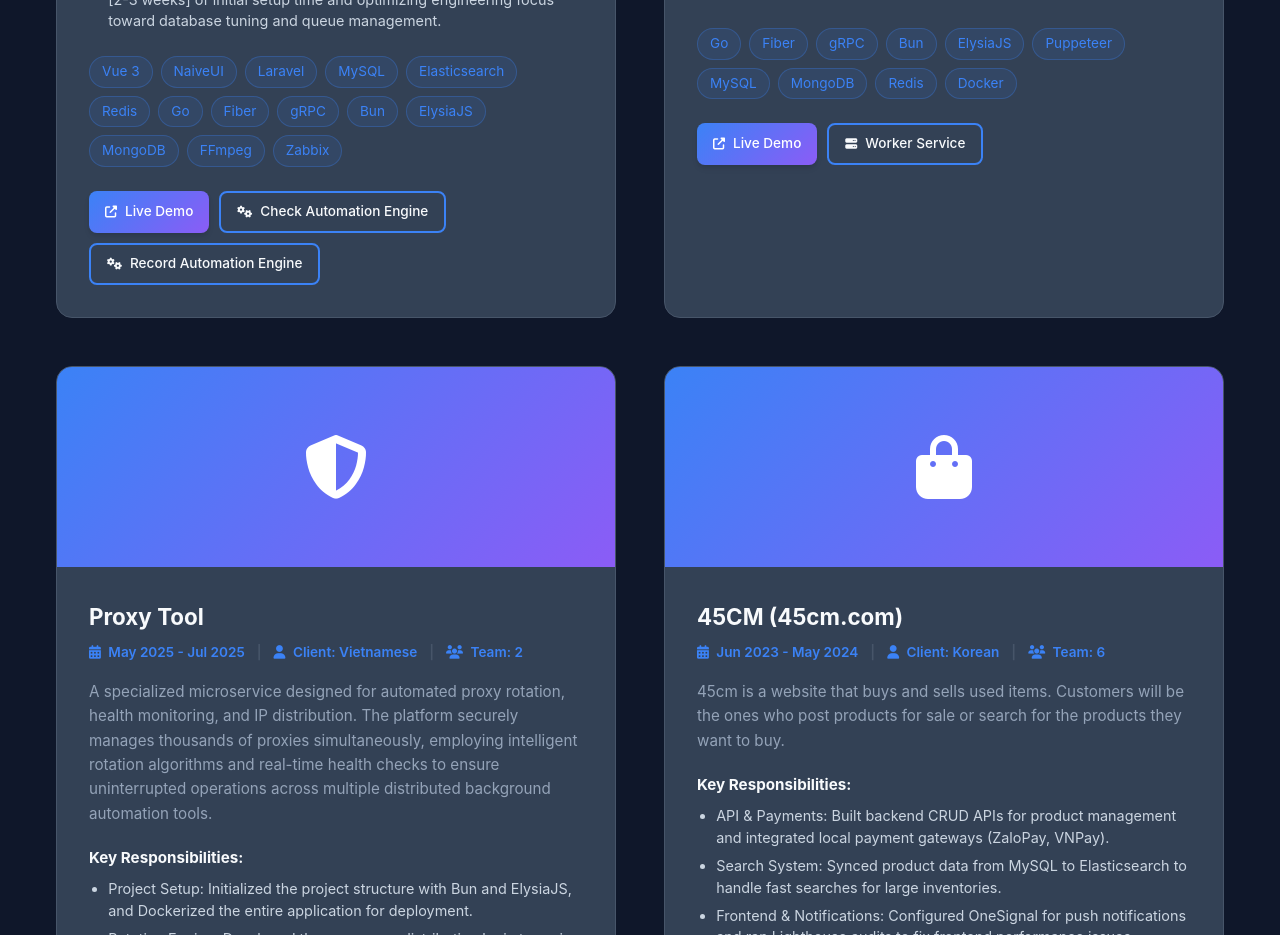
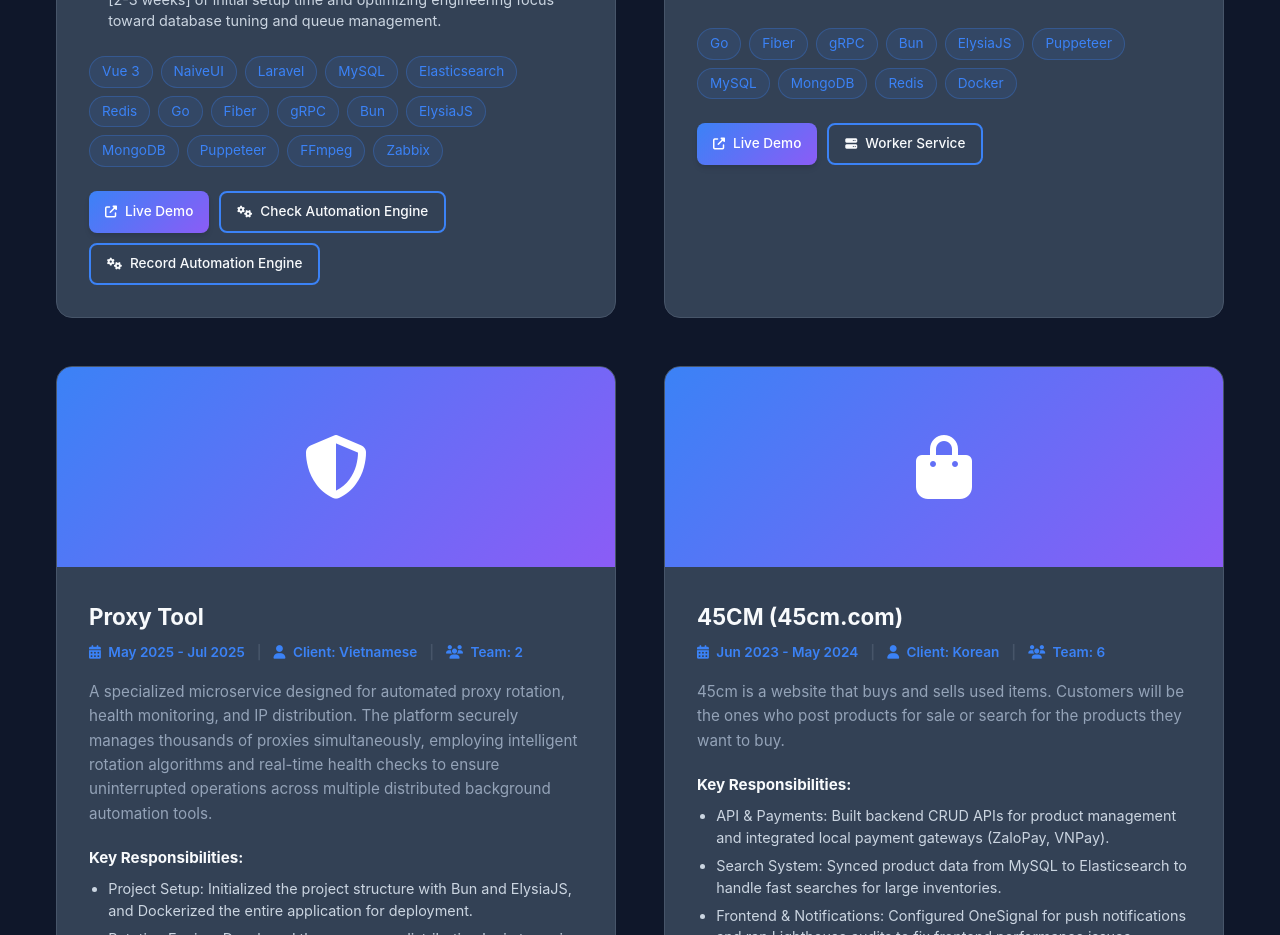
Before and after one commit to githubdanhnhdev/portfolio, a React (Vite) app: page / in a window 1280 px wide. Shown: the part 4620-5555 px from the top of the page. Built offline with nearby package versions, Linux system fonts and the light colour scheme.

Commit message:
feat(project): add tech

```diff
--- a/src/components/Projects.jsx
+++ b/src/components/Projects.jsx
@@ -15,7 +15,7 @@ const PROJECTS = [
       'Maintenance: Resolved ad-hoc critical incidents within 24 hours and delivered bi-weekly progress reports to stakeholders.',
       'Vibe Coding: Leveraged Vibe Coding methodologies utilizing Cursor/Antigravity to accelerate frontend UI development (Vue.js, Naive UI) and Laravel API boilerplate by 40%, saving approximately [2-3 weeks] of initial setup time and optimizing engineering focus toward database tuning and queue management.'
     ],
-    tags: ['Vue 3', 'NaiveUI', 'Laravel', 'MySQL', 'Elasticsearch', 'Redis', 'Go', 'Fiber', 'gRPC', 'Bun', 'ElysiaJS', 'MongoDB', 'FFmpeg', 'Zabbix'],
+    tags: ['Vue 3', 'NaiveUI', 'Laravel', 'MySQL', 'Elasticsearch', 'Redis', 'Go', 'Fiber', 'gRPC', 'Bun', 'ElysiaJS', 'MongoDB', 'Puppeteer', 'FFmpeg', 'Zabbix'],
     link: 'https://domain.longtu.club/',
     secondaryLinks: [
       { label: 'Check Automation Engine', link: 'http://160.19.158.249:33004/health' },
```
